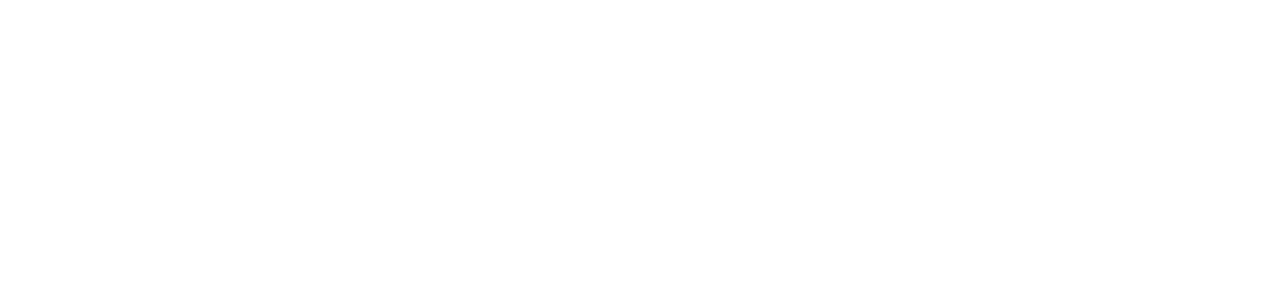
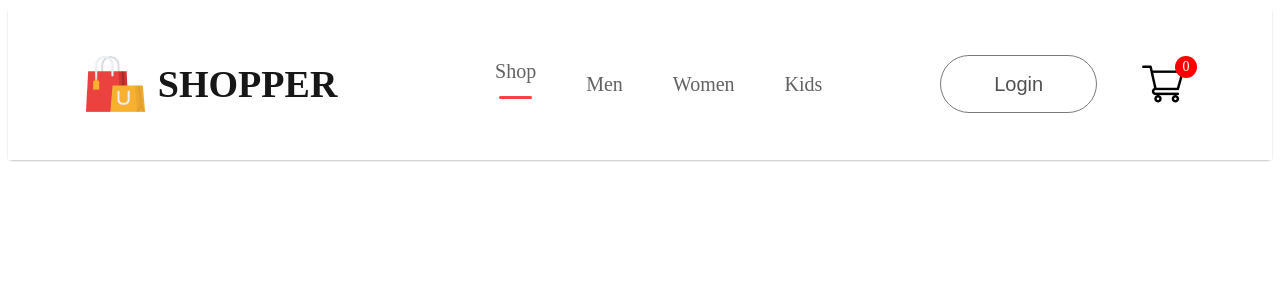
Before and after one commit to morggyogola/clothes_ecommerce_frontend, a React (Vite) app: page / in a window 1280 px wide. Shown: the top 300 px of the page. Built offline with nearby package versions, Linux system fonts and the light colour scheme.

Commit message:
added navbar styling

```diff
--- a/src/Components/Navbar/Navbar.css
+++ b/src/Components/Navbar/Navbar.css
@@ -0,0 +1,82 @@
+.navbar {
+  display: flex;
+  justify-content: space-around;
+  padding: 16px;
+  box-shadow: 0 1px 3px -2px black;
+}
+
+.nav-logo {
+  display: flex;
+  align-items: center;
+  gap: 10px;
+}
+
+.nav-logo p {
+  color: #171717;
+  font-size: 38px;
+  font-weight: 600;
+}
+
+.nav-menu {
+  display: flex;
+  list-style: none;
+  align-items: center;
+  gap: 50px;
+  color: #626262;
+  font-size: 20px;
+  font-weight: 500;
+}
+
+.nav-menu li {
+  display: flex;
+  flex-direction: column;
+  align-items: center;
+  cursor: pointer;
+  gap: 3px;
+  justify-content: center;
+}
+
+.nav-menu hr{
+  border: none;
+  width: 80%;
+  height: 3px;
+  border-radius: 10px;
+  background: #FF4141;
+}
+
+.nav-login-cart{
+  display: flex;
+  align-items: center;
+  gap: 45px;
+}
+
+.nav-login-cart button{
+  width: 157px;
+  height: 58px;
+  outline: none;
+  border: 1px solid #7a7a7a;
+  border-radius: 75px;
+  color: #515151;
+  font-size: 20px;
+  font-weight: 500;
+  background: white;
+  cursor: pointer;
+}
+
+.nav-login-cart button:active{
+  background: #f3f3f3;
+}
+
+.nav-cart-count{
+  width:22px;
+  height: 22px;
+  display: flex;
+  justify-content: center;
+  align-items: center;
+  margin-top: -35px;
+  margin-left: -54px;
+  border-radius: 11px;
+  font-size: 14px;
+  background: red;
+  color: white;
+}
--- a/src/Components/Navbar/Navbar.jsx
+++ b/src/Components/Navbar/Navbar.jsx
@@ -1,10 +1,29 @@
-import React from 'react'
-import './Navbar.css'
+import React from "react";
+import "./Navbar.css";
+import logo from "../Assets/logo.png";
+import cart_icon from "../Assets/cart_icon.png";
 
 const Navbar = () => {
   return (
-    <div className='navbar'></div>
-  )
-}
+    <div className="navbar">
+      <div className="nav-logo">
+        <img src={logo} alt="logo image here" />
+        <p>SHOPPER</p>
+      </div>
 
-export default Navbar
+      <ul className="nav-menu">
+        <li>Shop<hr/></li>
+        <li>Men</li>
+        <li>Women</li>
+        <li>Kids</li>
+      </ul>
+      <div className="nav-login-cart">
+        <button>Login</button>
+        <img src={cart_icon} alt="cart icon here" />
+        <div className="nav-cart-count">0</div>
+      </div>
+    </div>
+  );
+};
+
+export default Navbar;
```
